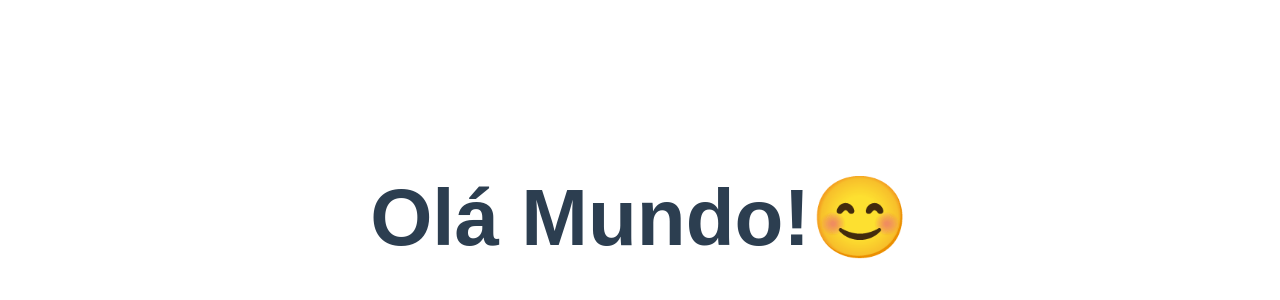
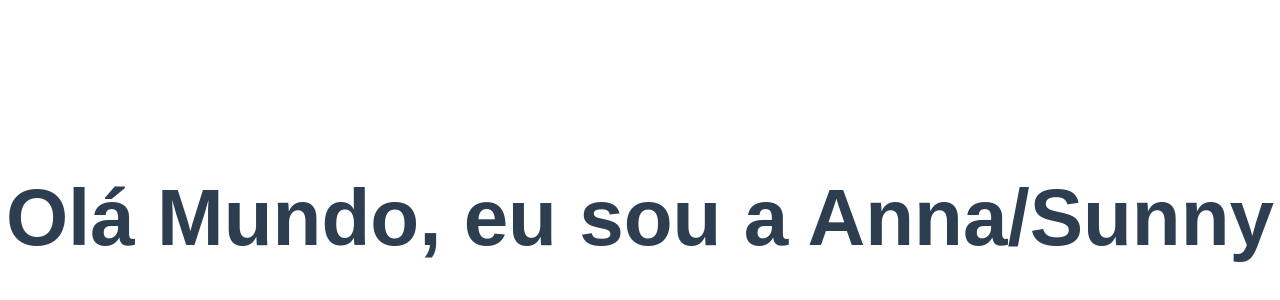
Before and after one commit to minasprogramam/cmp25-introducao-programacao-vc-II, a plain HTML site: page index.html in a window 1280 px wide. Shown: the part 182-482 px from the top of the page. Drawn offline with Linux system fonts and the light colour scheme.

Commit message:
meu primeiro commit

```diff
--- a/index.html
+++ b/index.html
@@ -20,6 +20,6 @@
     </style>
 </head>
 <body>
-    <h1>Olá Mundo!😊</h1>
+    <h1>Olá Mundo, eu sou a Anna/Sunny</h1>
 </body>
 </html>
```
